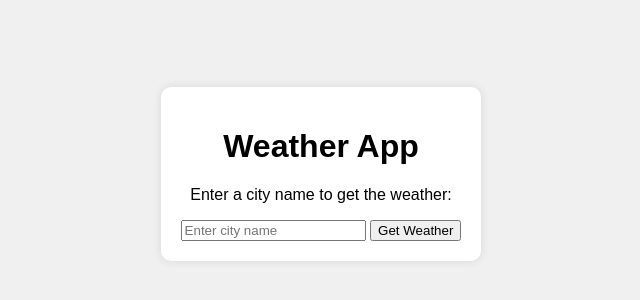
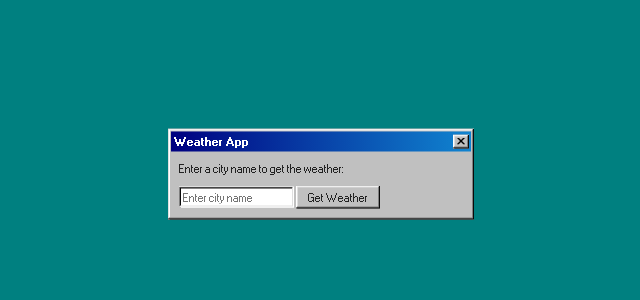
Before and after one commit to colortelevision/weather, a plain HTML site: page index.html in a window 1280 px wide. Shown: the part 226-526 px from the top of the page, without its empty margins (319-959 px from the left). Drawn offline with nearby package versions, Linux system fonts and the light colour scheme.

Commit message:
Update index.html

```diff
--- a/index.html
+++ b/index.html
@@ -3,34 +3,45 @@
     <head>
         <meta charset="UTF-8" />
         <meta name="viewport" content="width=device-width, initial-scale=1.0" />
-        <title>Wearther App</title>
-        <style>
-            body {
-                font-family: Arial, sans-serif;
-                display: flex;
-                justify-content: center;
-                align-items: center;
-                height: 100vh;
-                margin: 0;
-                background-color: #f0f0f0;
-            }
-
-            .container {
-                text-align: center;
-                padding: 20px;
-                border-radius: 10px;
-                box-shadow: 0 0 10px rgba(0, 0, 0, 0.1);
-                background-color: #fff;
-            }
-        </style>
+        <title>Weather App</title>
+        <link rel="stylesheet" href="https://unpkg.com/98.css" />
     </head>
-    <body>
-        <div class="container">
-            <h1>Weather App</h1>
-            <p>Enter a city name to get the weather:</p>
-            <input type="text" id="cityInput" placeholder="Enter city name" />
-            <button onclick="getWeather()">Get Weather</button>
-            <div id="weatherInfo"></div>
+    <body style="background-color: #008080">
+        <div
+            class="window"
+            style="
+                width: 300px;
+                margin: 0 auto;
+                position: absolute;
+                top: 50%;
+                left: 50%;
+                transform: translate(-50%, -50%);
+            "
+        >
+            <div class="title-bar">
+                <div class="title-bar-text">Weather App</div>
+                <div class="title-bar-controls">
+                    <button aria-label="Close"></button>
+                </div>
+            </div>
+            <div class="window-body">
+                <div class="row pad">
+                    <div class="col">
+                        <p>Enter a city name to get the weather:</p>
+                        <input
+                            type="text"
+                            id="cityInput"
+                            placeholder="Enter city name"
+                            class="input"
+                            onkeypress="if(event.key === 'Enter') getWeather()"
+                        />
+                        <button onclick="getWeather()" class="btn">
+                            Get Weather
+                        </button>
+                        <div id="weatherInfo"></div>
+                    </div>
+                </div>
+            </div>
         </div>
 
         <script>
@@ -45,10 +56,10 @@
                         const weatherInfo =
                             document.getElementById("weatherInfo");
                         weatherInfo.innerHTML = `
-          <h2>${data.name}</h2>
-          <p>${data.weather[0].description}</p>
-          <p>Temperature: ${data.main.temp}°C</p>
-          <p>Humidity: ${data.main.humidity}%</p>
+          <h3>${data.name}</h3>
+          <h3>${data.weather[0].description}</h3>
+          <h3>Temperature: ${data.main.temp}°F</h3>
+          <h3>Humidity: ${data.main.humidity}%</h3>
           `;
                     })
                     .catch((error) => {
```
